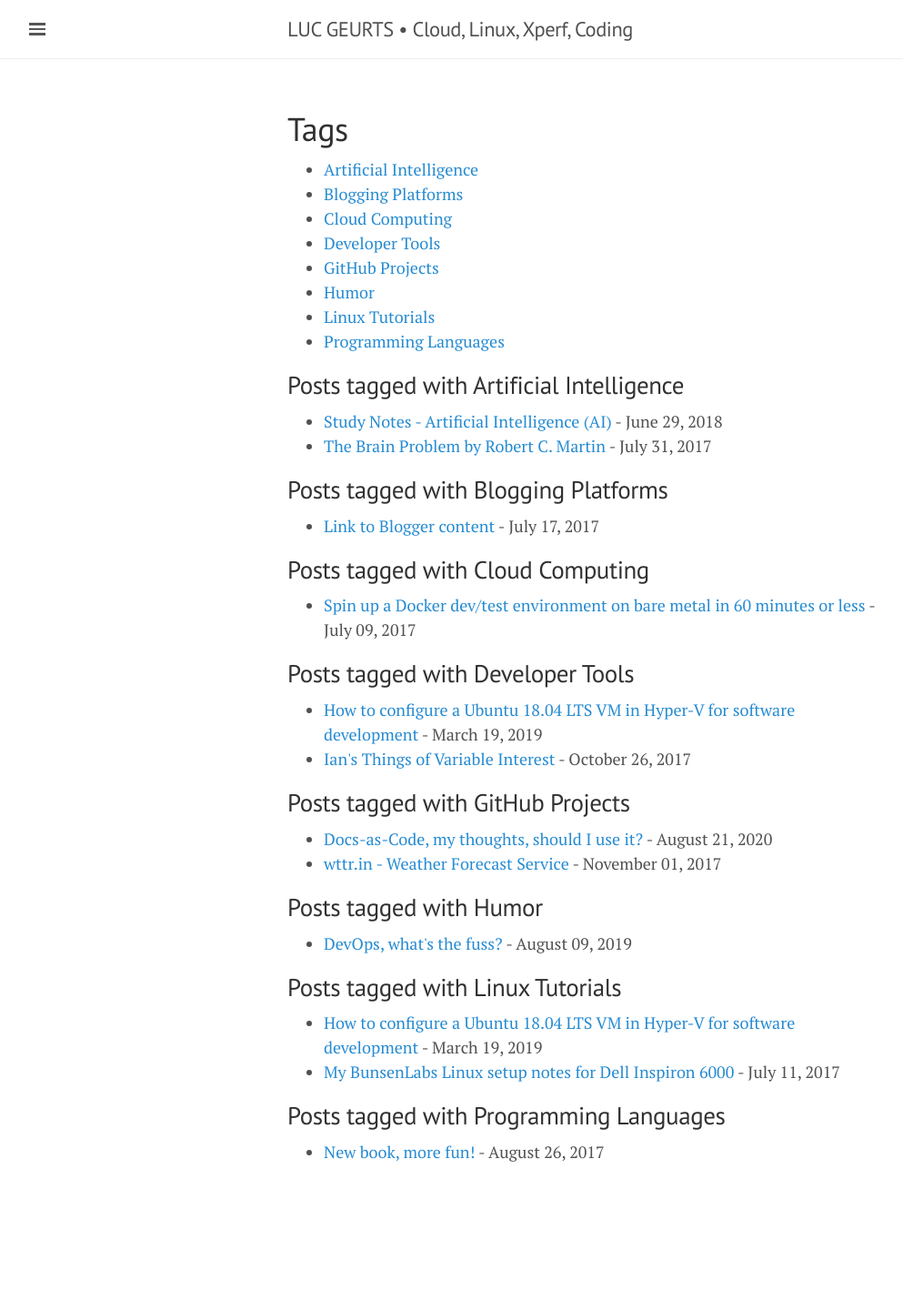
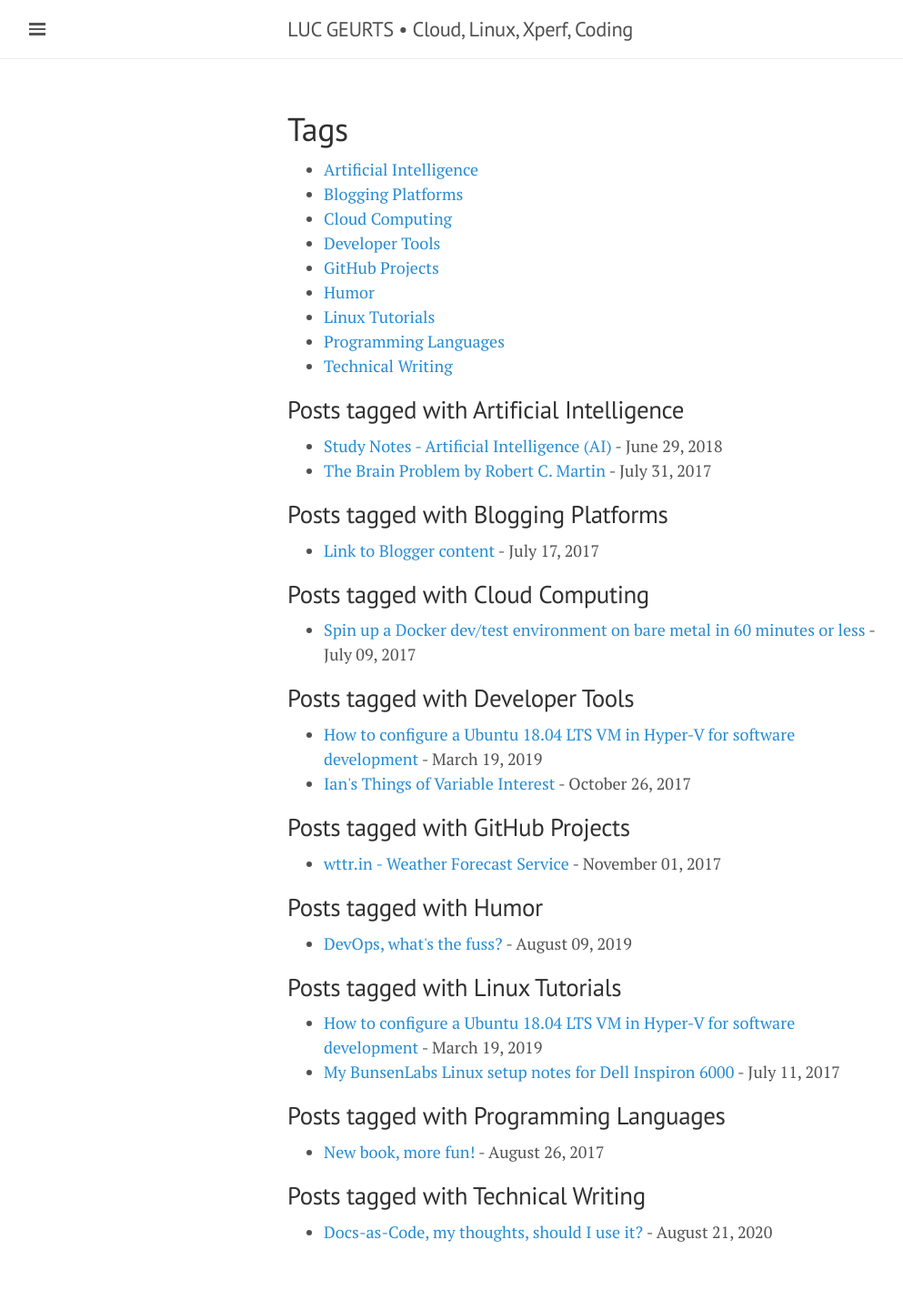
Before and after one commit to lgeurts/lgeurts.github.io, a Jekyll site: the page built from tags.html, in a window 1280 px wide. Shown: the whole page at 91% size, without its empty margins (0-993 px from the left). Built offline with Jekyll 4.4.1, drawn with Linux system fonts in a browser that asks for light colours; nearby versions of some CDN libraries; before the commit the page ends 1352 px from its top, so only the background shows below that.

Commit message:
Update 2020-08-21-docs-as-code.md

```diff
--- a/_posts/2020-08-21-docs-as-code.md
+++ b/_posts/2020-08-21-docs-as-code.md
@@ -4,7 +4,7 @@ title: Docs-as-Code, my thoughts, should I use it?
 read_time: true
 comments: false
 category:
-tags: [ GitHub Projects ]
+tags: [ Technical Writing ]
 ---
 
 **What do you mean with Docs as Code?**
```
